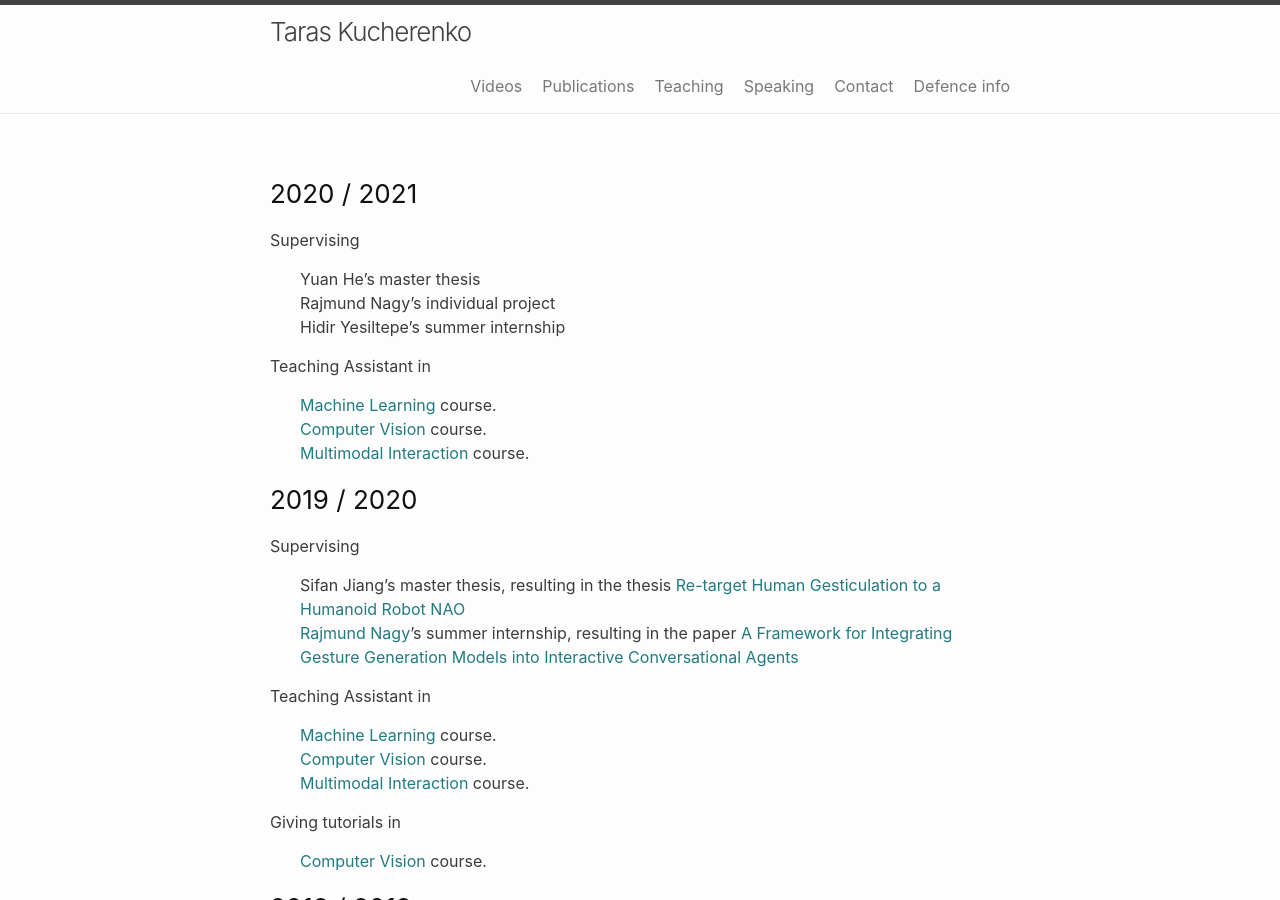
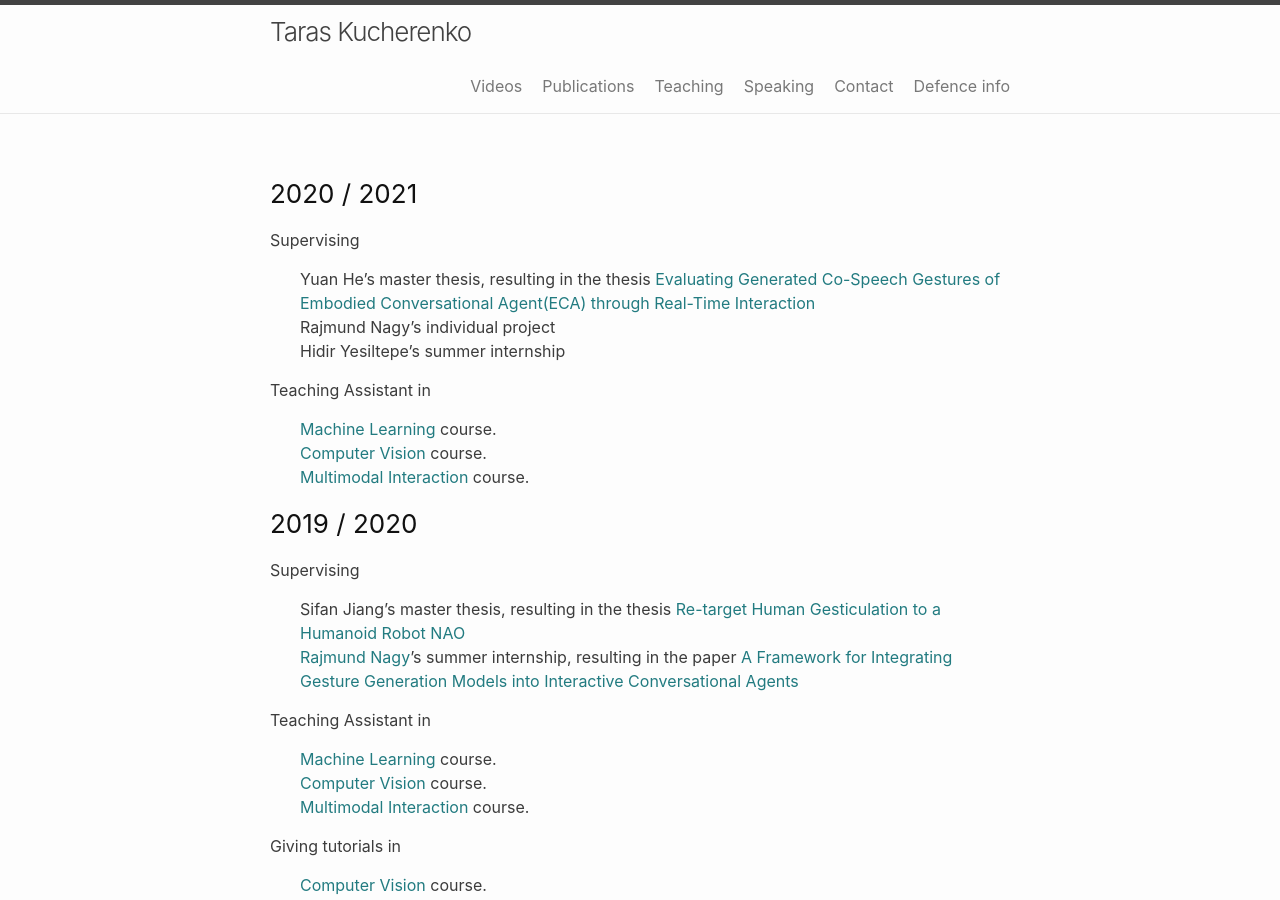
Before and after one commit to Svito-zar/Svito-zar.github.io, a Jekyll site: the page built from _pages/teaching.md, in a window 1280 px wide and 900 px high. Built offline with Jekyll 4.4.1, drawn with Linux system fonts in a browser that asks for light colours.

Commit message:
Update my page

```diff
--- a/_pages/teaching.md
+++ b/_pages/teaching.md
@@ -6,7 +6,7 @@ permalink: /teaching/
 
 ### 2020 / 2021
 Supervising
-* Yuan He's master thesis
+* Yuan He's master thesis, resulting in the thesis [Evaluating Generated Co-Speech Gestures of Embodied Conversational Agent(ECA) through Real-Time Interaction](https://kth.diva-portal.org/smash/record.jsf?pid=diva2%3A1647640&dswid=4976)
 * Rajmund Nagy's individual project
 * Hidir Yesiltepe's summer internship
 
```
